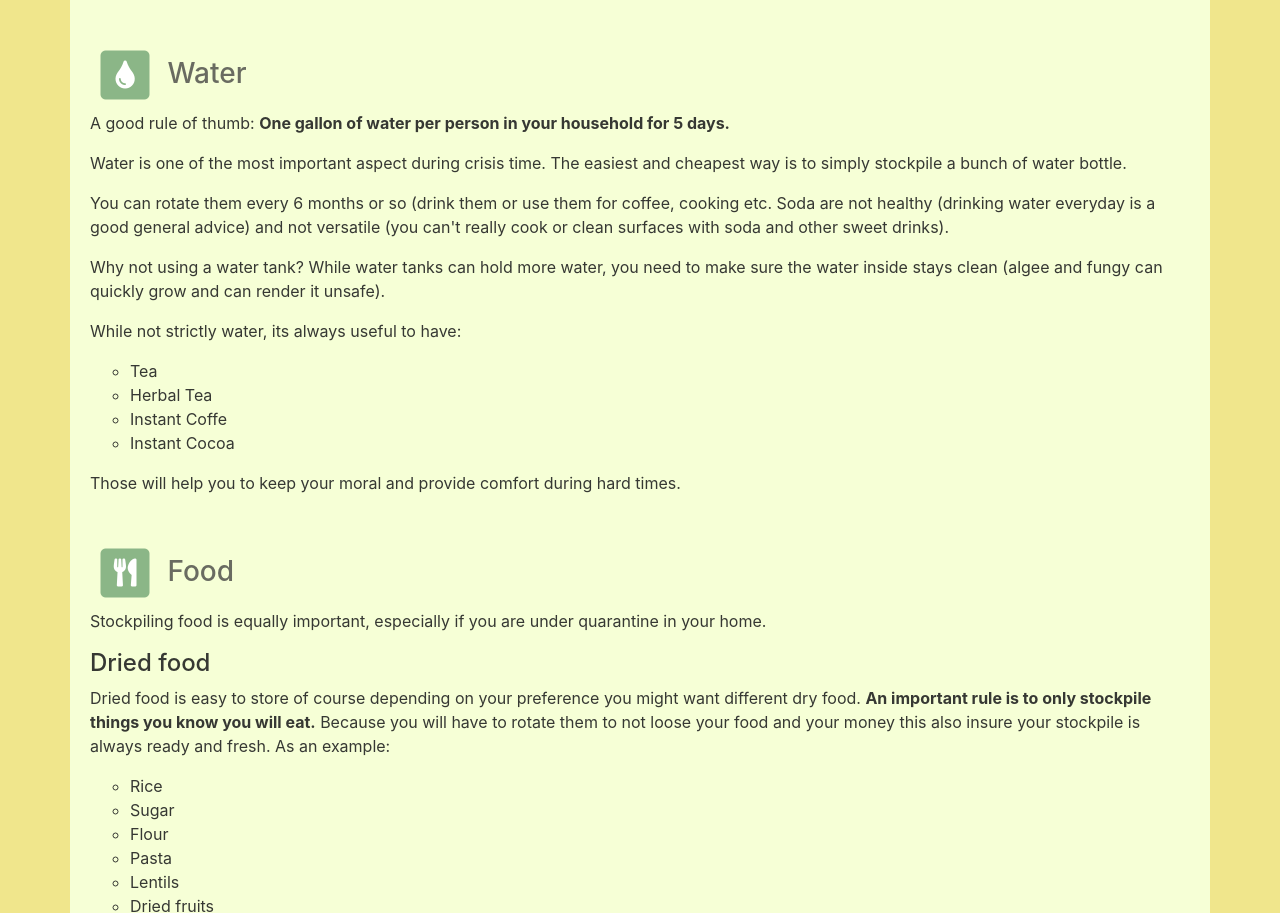
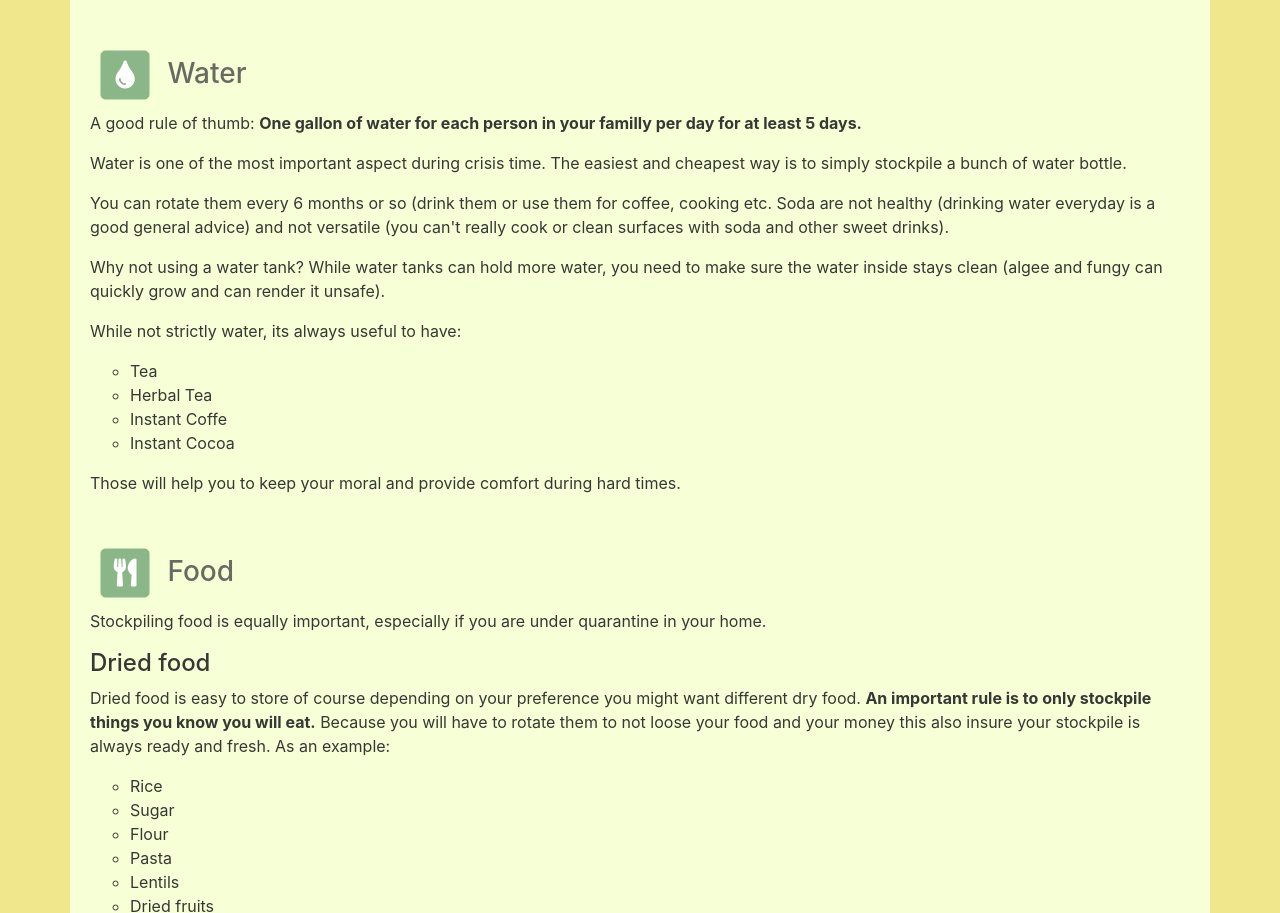
Before and after one commit to Marya-96/Emergency-Supply-Guide, a plain HTML site: page index.html in a window 1280 px wide. Shown: the part 893-1806 px from the top of the page. Drawn offline with nearby package versions, Linux system fonts and the light colour scheme.

Commit message:
Update index.html

```diff
--- a/index.html
+++ b/index.html
@@ -92,7 +92,7 @@
       </span> Water
     </h3>
     <p>
-      A good rule of thumb: <strong>One gallon of water per person in your household for 5 days.</strong>
+      A good rule of thumb: <strong>One gallon of water for each person in your familly per day for at least 5 days.</strong>
     </p>
     <p>
       Water is one of the most important aspect during crisis time. The easiest and cheapest way is to simply stockpile a bunch of water bottle.
```
